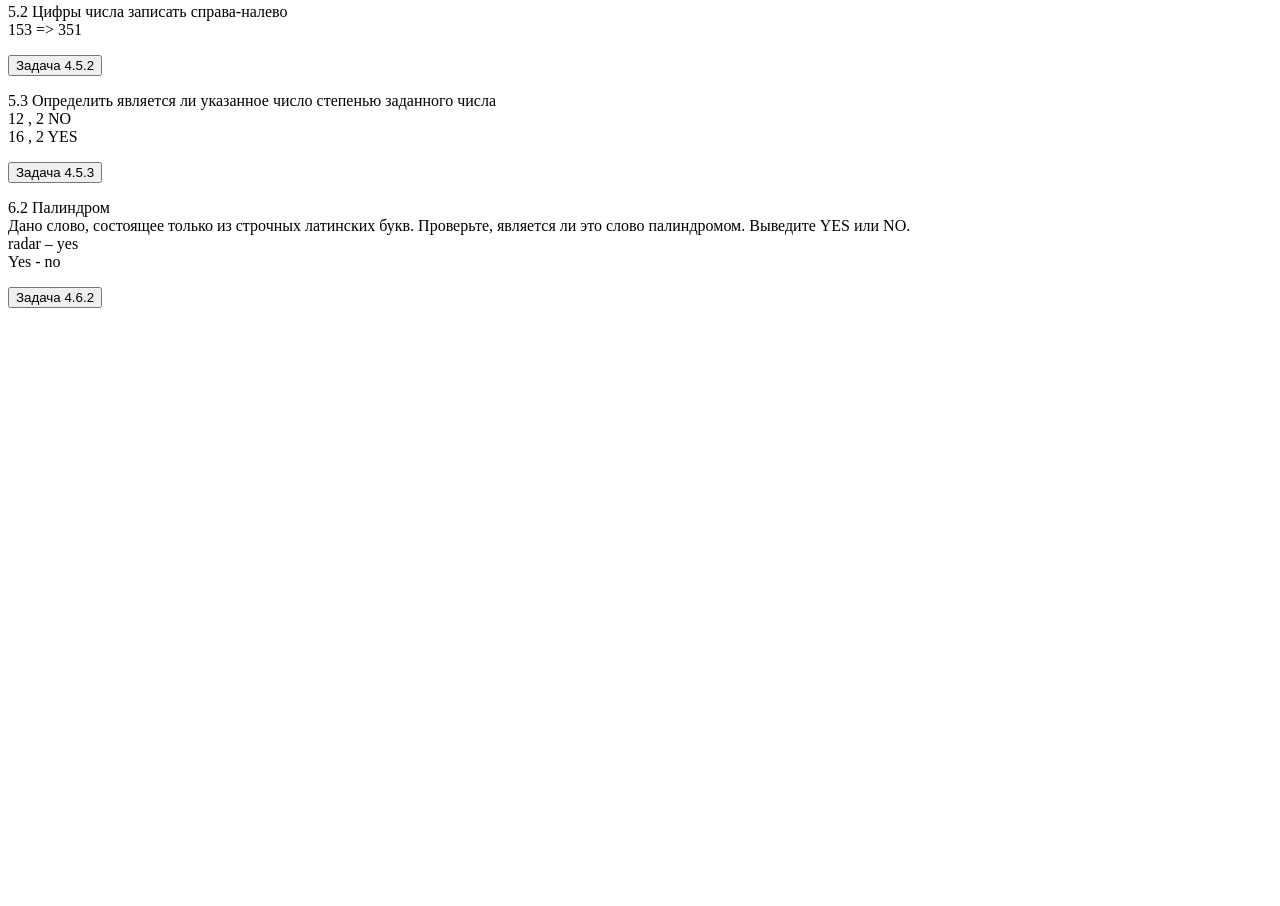
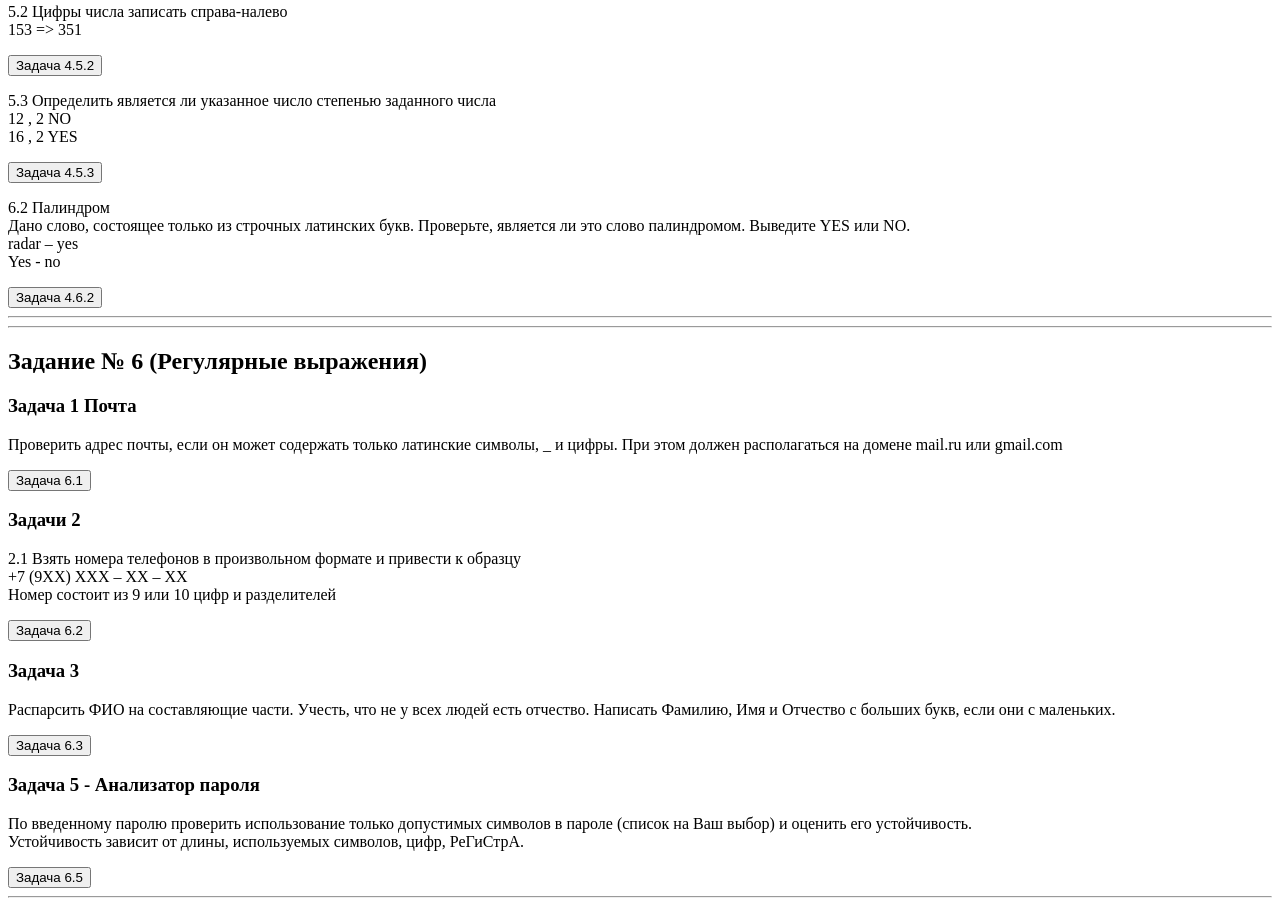
Before and after one commit to Japaka90/js_tasks, a plain HTML site: page index.html in a window 1280 px wide. Shown: the part 3532-4438 px from the top of the page. Before the commit the page ends 3848 px from the top, so only its background shows below. Drawn offline with Linux system fonts and the light colour scheme.

Commit message:
дз 6й лекции на регулярные выражения (только основные задания)

```diff
--- a/index.html
+++ b/index.html
@@ -219,6 +219,99 @@
             <input value="Задача 4.6.2" onclick="task_4_6_2()" type="button">
          </div>
      </section>
+     <hr>
+
+<!--
+     <section>
+         <h2>Задание № 5</h2>
+         <div>
+            <h3>Задача 1</h3>
+             <p>Сделайте единый getter-setter: getbullets() - getter сообщает количество патронов; getbullets(amount) – берет патроны. (Код можно использовать из прошлого примера)</p>
+            <input value="Задача 5.1" onclick="task_5_1()" type="button">
+         </div>
+-->
+
+
+
+
+
+     </section>
+     <hr>
+
+     <section>
+         <h2>Задание № 6 (Регулярные выражения)</h2>
+         <div>
+            <h3>Задача 1 Почта </h3>
+             <p>Проверить адрес почты, если он может содержать только латинские символы, _ и цифры. При этом должен располагаться на домене mail.ru или gmail.com </p>
+             <input value="Задача 6.1" onclick="task_6_1()" type="button">
+
+<!--
+             <p> ** Располагаться на любом домене, кроме "mailforspam" <br> Например : hi_@my.perfect.mail.site.ru.com.de</p>
+            <input value="Задача 6.1.2" onclick="task_6_1_2()" type="button">
+         </div>
+-->
+         <div>
+            <h3>Задачи 2</h3>
+             <p>2.1 Взять номера телефонов в произвольном формате и привести к образцу <br>
+             +7 (9XX) XXX – XX – XX <br>
+             Номер состоит из 9 или 10 цифр и разделителей</p>
+            <input value="Задача 6.2" onclick="task_6_2()" type="button">
+         </div>
+<!--
+         <div>
+             <p>*** Разобрать входные данные: <br>3547868, 89211233242,	8125532142,    +7952-2382978, *7*911*111*11*1*1</p>
+            <input value="Задача 6.2.1" onclick="task_6_2_1()" type="button">
+         </div>
+-->
+         <div>
+            <h3>Задача 3</h3>
+             <p>Распарсить ФИО на составляющие части. Учесть, что не у всех людей есть отчество. Написать Фамилию, Имя и Отчество с больших букв, если они с маленьких.</p>
+            <input value="Задача 6.3" onclick="task_6_3()" type="button">
+         </div>
+<!--
+         <div>
+            <h3>Задача 4 - Список покупок</h3>
+             <p>Необходимо написать парсер, который из естественной записи формата "одно наименование на строку" составит формализованный список продуктов. Пример: </p>
+              <table>
+                <tr>
+                    <td>Входные данные:</td>
+                    <td>Получить:</td>
+                </tr>
+                <tr>
+                    <td>Сыр 200 г</td>
+                    <td>Сыр (0,2 кг.)</td>
+                </tr>
+                <tr>
+                    <td>Помидоры 3 кило </td>
+                    <td>Помидоры (3 кг.)</td>
+                </tr>
+                <tr>
+                    <td>Сырки – 3 шт.</td>
+                    <td>Сырки (3 шт.)</td>
+                </tr>
+             </table>
+            <input value="Задача 6.4" onclick="task_6_4()" type="button">
+-->         </div>
+         <div>
+            <h3>Задача 5 - Анализатор пароля</h3>
+             <p>По введенному паролю проверить использование только допустимых символов в пароле (список на Ваш выбор) и оценить его устойчивость. <br>Устойчивость зависит от длины, используемых символов, цифр, РеГиСтрА.</p>
+            <input value="Задача 6.5" onclick="task_6_5()" type="button">
+         </div>
+
+
+    </section>
+    <hr>
+
+
+
+
+
+
+
+
+
+
+
 
 
 
@@ -227,5 +320,6 @@
     <script type='text/javascript' src="task02.js"></script>
     <script type='text/javascript' src="task03.js"></script>
     <script type='text/javascript' src="task04.js"></script>
+    <script type='text/javascript' src="task06.js"></script>
 </body>
 </html>
--- /dev/null
+++ b/task06.js
@@ -0,0 +1,98 @@
+// Задача 1 Почта
+/* Проверить адрес почты, если он может содержать только латинские символы, _ и цифры. При этом должен располагаться на домене mail.ru или gmail.com */
+function task_6_1() {
+    var str = prompt('Введите адрес почты');
+    var reg = /^[\w]{1,}(\@(g?)mail.ru)$/ig.test(str);
+    if (reg == false) {
+        console.log('Вы ввели недопустимый адрес почты')
+    } else {
+        console.log('Ok!')
+    }
+}
+
+
+/* ** Располагаться на любом домене, кроме "mailforspam" Например : hi_@my.perfect.mail.site.ru.com.de */
+
+
+
+
+
+
+
+
+
+// Задачи 2
+/* 2.1 Взять номера телефонов в произвольном формате и привести к образцу +7 (9XX) XXX – XX – XX              Номер состоит из 9 или 10 цифр и разделителей */
+function task_6_2() {
+    var str = prompt('Введите телефонный номер');
+    var reg = str.match(/[\d]/g);
+    var number = '';
+    if (reg.length < 9) {
+        console.log('Слишком короткий номер. Номер должен содержать 9 или 10 цифр и/или разделители')
+    } else {
+        if (reg[0] == 8 || reg[0] == 7) {
+            reg = reg.slice(2)
+        };
+        reg = reg.join('');
+        number += '+' + 7 + ' (9' + reg.slice(0,2) + ') ' +
+        reg.slice(2,5) + ' - ' + reg.slice(5,7) + ' - ' +
+        reg.slice(7)
+        console.log(number)
+    }
+}
+
+
+/* *** Разобрать входные данные: 3547868, 89211233242,	8125532142,    +7952-2382978, *7*911*111*11*1*1 */
+
+
+// Задача 3
+/* Распарсить ФИО на составляющие части. Учесть, что не у всех людей есть отчество. Написать Фамилию, Имя и Отчество с больших букв, если они с маленьких.*/
+function task_6_3() {
+    var str = prompt('Введите ФИО')
+    var full_name = str.match(/[а-яa-zё]{1,}/ig)
+    if (full_name.length < 2) {
+        console.log('Вы ввели неполное имя')
+    } else {
+        var surname = full_name[0][0].toUpperCase() + full_name[0].substring(1).toLocaleLowerCase();
+        var name = full_name[1][0].toUpperCase() + full_name[1].substring(1).toLocaleLowerCase();
+        var father_name = full_name[2] || ' ';
+
+        if (full_name.length == 3) {
+            var father_name = father_name[0].toUpperCase() + father_name.substring(1).toLocaleLowerCase()
+        }
+        console.log('Фамилия: ' + surname + ', Имя: ' + name + ', Отчество: ' + father_name)
+    }
+}
+
+
+
+// Задача 4 - Список покупок
+/* Необходимо написать парсер, который из естественной записи формата "одно наименование на строку" составит формализованный список продуктов. Сыр 200 г - 	Сыр (0,2 кг.), Помидоры 3 кило 	=>	Помидоры (3 кг.), Сырки – 3 шт.	=> Сырки (3 шт.)
+
+
+// Задача 5 - Анализатор пароля
+/*По введенному паролю проверить использование только допустимых символов в пароле (список на Ваш выбор) и оценить его устойчивость. Устойчивость зависит от длины, используемых символов, цифр, РеГиСтрА.*/
+
+// допустимые символы: только латинские буквы, цифры и знаки - и _
+
+function task_6_5() {
+    var str = prompt('Введите пароль. \nВозможные символы: латинские буквы, цифры, дефис и нижнее подчёркивание ("-" и "_")  \nДлинна пароля должна быть больше 6 символов. \nДля большей надёжности используйте цифры и заглавные буквы');
+    var reg = /^[\w\-]+$/ig.test(str);
+
+    if (reg != true) {
+        console.log('Вы использовали недопустимые символы при вводе пароля')
+    } else {
+        var password = str.match(/^[\w\-]+$/ig)[0];
+        if (password.length < 6) {
+            console.log('Слишком короткий пароль')
+        } else if (/[a-z\-_]/ig.test(str) != true) {
+            console.log('Вы использовали только числа. Используйте, пожалуйста, буквы или знаки "-", "_"')
+        } else {
+            if (/\d/.test(str) || /[A-Z]/.test(str)) {
+            console.log('Надёжный пароль')
+            } else {
+                console.log('Ненадёжный пароль, используйте хотя бы 1 заглавную букву или цифру')
+            }
+        }
+    }
+}
```
